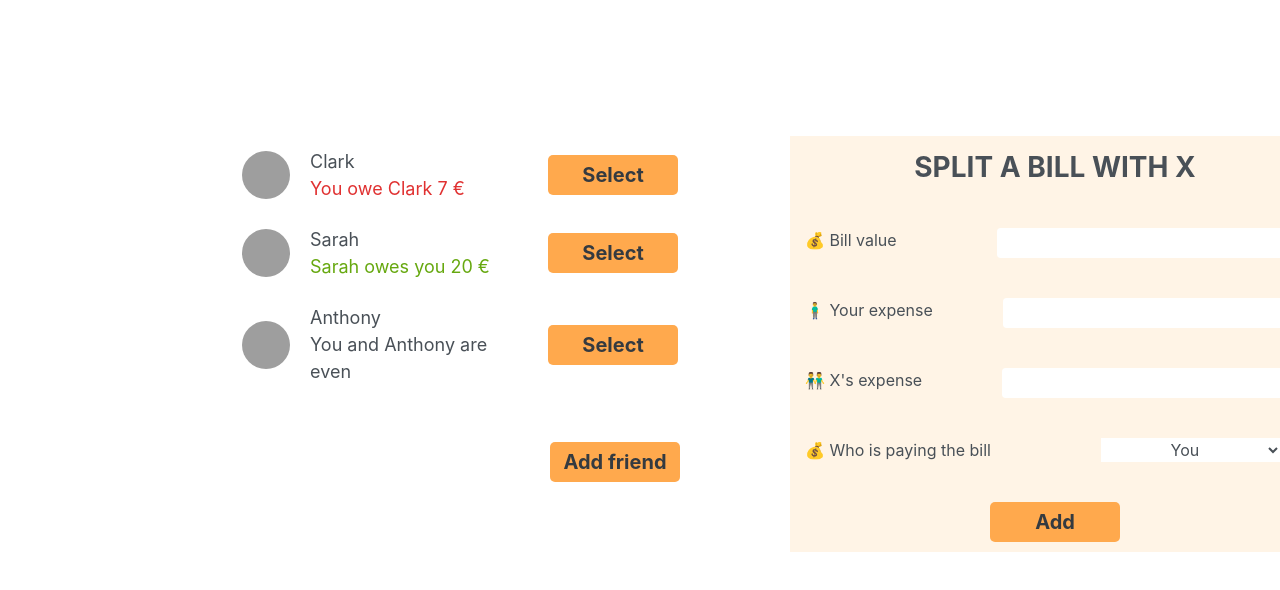
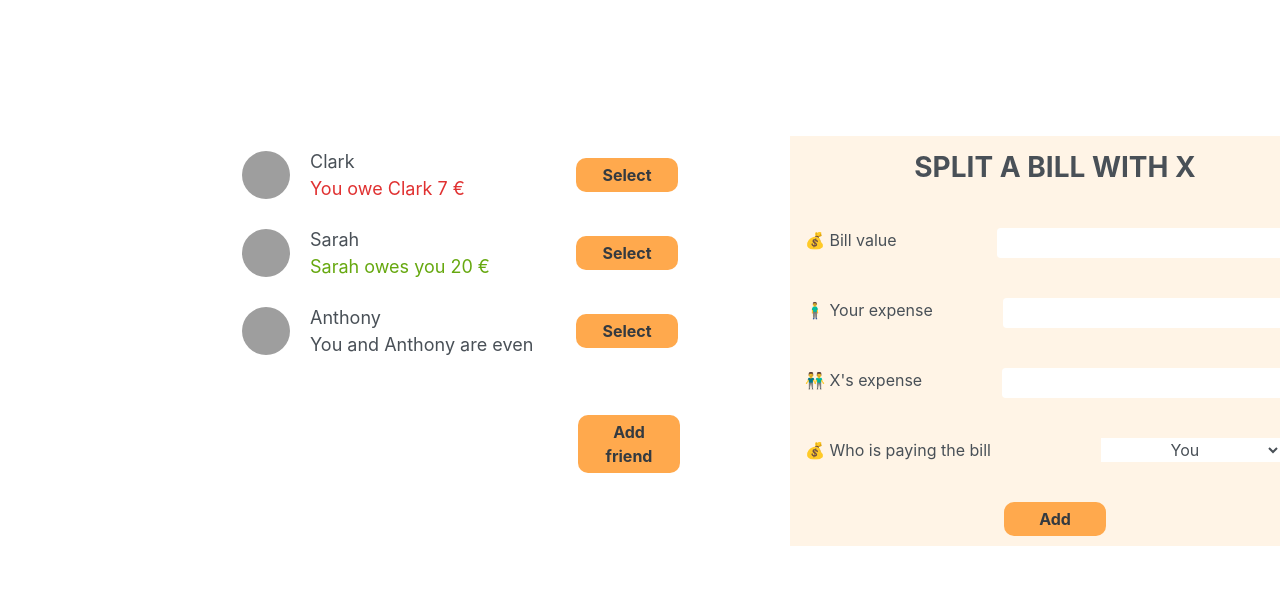
Before and after one commit to Briso10-dev/Eat-n-split, a React (Vite) app: page / in a window 1280 px wide. Shown: the top 590 px of the page. Built offline with nearby package versions, Linux system fonts and the light colour scheme; grey boxes are pictures that could not be loaded.

Commit message:
CHanging button's stylel

```diff
--- a/src/components/App.jsx
+++ b/src/components/App.jsx
@@ -45,7 +45,7 @@ function App() {
         <FriendList friends={friends} />
         {showAddFriend && <FormAddFriend onAddFriend={handleAddFriend} />}
         <div className="self-end">
-          <Button onClick={handleShowAddFriend}>
+          <Button  onClick={handleShowAddFriend}>
             {showAddFriend ? "Close" : "Add friend"}
           </Button>
         </div>
--- a/src/components/Button.jsx
+++ b/src/components/Button.jsx
@@ -1,7 +1,7 @@
 
 function Button({children,onClick}){
     return (
-        <button className="text-[2rem] w-[13rem] bg-[#ffa94d] text-[#343a40] px-[1rem] py-2 border-none rounded-lg font-bold cursor-pointer transition-colors duration-300 hover:bg-[#ff922b] col-start-3 row-span-2"
+        <button className="text-[1.6rem] text-center w-[10.2rem] bg-[#ffa94d] text-[#343a40] px-[1rem] py-2 border-none rounded-[1rem] font-bold cursor-pointer transition-colors duration-300 hover:bg-[#ff922b] col-start-3 row-span-2"
                 onClick={onClick}
         > {children}
         </button>
```
